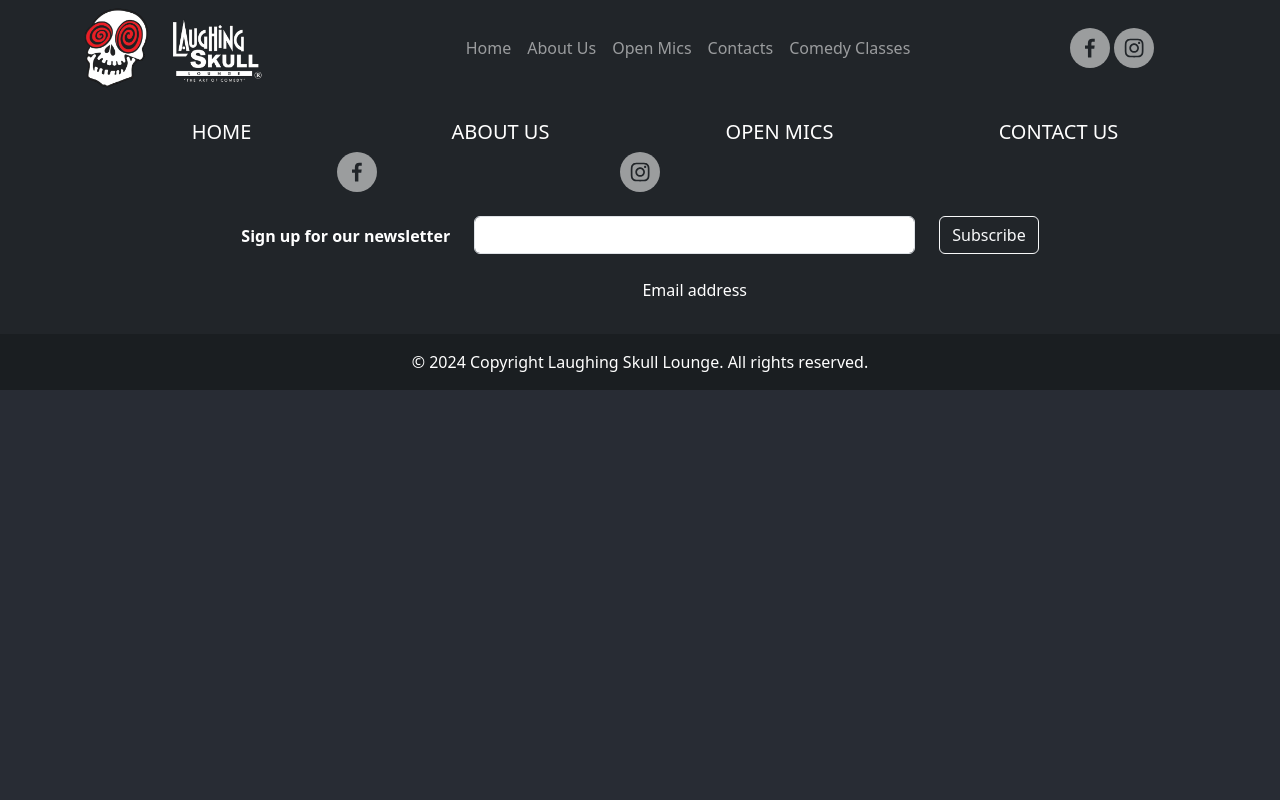
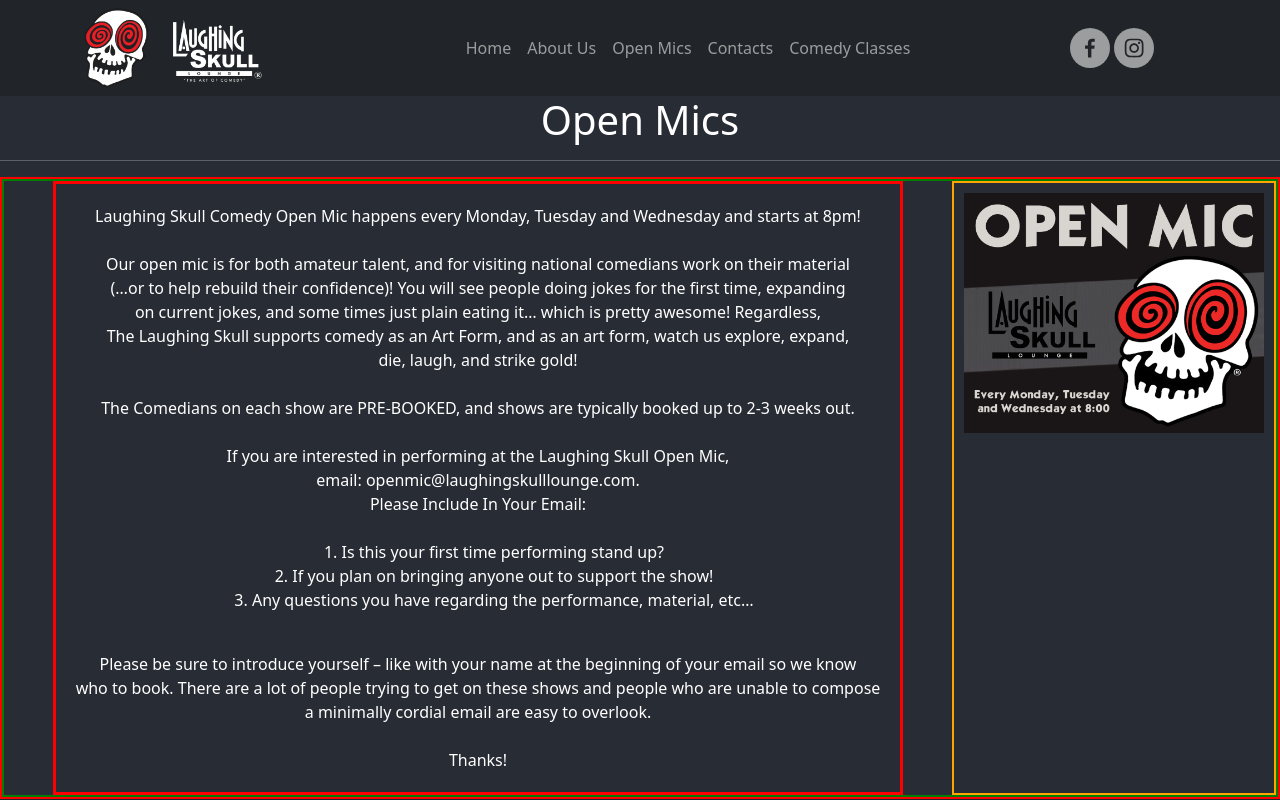
Before and after one commit to Jvzqz13/laughingskull, a React (Create React App) app in the folder react-laughingskull/: page /openmics in a window 1280 px wide. Shown: the top 800 px of the page. Built offline with nearby package versions, Linux system fonts and the light colour scheme.

Commit message:
created open mics page

```diff
--- a/react-laughingskull/src/App.css
+++ b/react-laughingskull/src/App.css
@@ -78,3 +78,34 @@
       padding: 20px;
     }
 }
+
+.open-mics{
+  background-color: #282c34;
+  color: white;
+    p {
+      margin: 0;
+      padding: 20px;
+    }
+    ul {
+      list-style-type: none;
+    }
+}
+
+.main-section{
+  border: 2px solid red;
+
+}
+.open-micSection {
+  border: 2px solid green;
+  display: flex;
+}
+
+.img-pic{
+  border: 2px solid orange;
+  margin-left: auto;
+}
+.words{
+  border: 3px solid red;
+  margin-left: auto;
+
+}
--- a/react-laughingskull/src/App.js
+++ b/react-laughingskull/src/App.js
@@ -4,6 +4,7 @@
 import AboutUs from './pages/AboutUs';
 import Navi from './components/Nav';
 import Footer from './components/Footer';
+import OpenMics from './pages/OpenMics';
 
 
 
@@ -18,6 +19,7 @@
 
       <Route path='/' element={ <Home /> }  />
       <Route path='/aboutus' element={ <AboutUs /> }  />
+      <Route path='/openmics' element={ <OpenMics /> }  />
 
 
 
--- /dev/null
+++ b/react-laughingskull/src/pages/OpenMics.js
@@ -0,0 +1,67 @@
+import OpenmicSkull from '../images/openmic.9d5b4bc.jpg'
+
+function OpenMics (){
+    return (
+        <div className='open-mics' >
+            <div>
+                <h1> Open Mics </h1>
+                <hr />
+
+                <div className='main-section' >
+
+                    <div className='open-micSection'>
+
+                        <div className='words'>
+
+
+
+                    <p>
+
+                    Laughing Skull Comedy Open Mic happens every Monday, Tuesday and Wednesday and starts at 8pm! <br />
+                    <br />
+                    Our open mic is for both amateur talent, and for visiting national comedians work on their material <br />
+                    (…or to help rebuild their confidence)! You will see people doing jokes for the first time, expanding <br />
+                    on current jokes, and some times just plain eating it… which is pretty awesome! Regardless, <br />
+                    The Laughing Skull supports comedy as an Art Form, and as an art form, watch us explore, expand, <br />
+                    die, laugh, and strike gold! <br />
+                    <br />
+
+                    The Comedians on each show are PRE-BOOKED, and shows are typically booked up to 2-3 weeks out. <br />
+                    <br />
+
+                    If you are interested in performing at the Laughing Skull Open Mic, <br />
+                    email: openmic@laughingskulllounge.com. <br />
+                    Please Include In Your Email: <br />
+                    <br />
+
+                    <ul>
+                        <li> 1. Is this your first time performing stand up?  </li>
+                        <li> 2. If you plan on bringing anyone out to support the show! </li>
+                        <li> 3. Any questions you have regarding the performance, material, etc… </li>
+                    </ul>
+
+                    <br />
+
+                    Please be sure to introduce yourself – like with your name at the beginning of your email so we know <br />
+                    who to book. There are a lot of people trying to get on these shows and people who are unable to compose <br />
+                    a minimally cordial email are easy to overlook.<br />
+                    <br />
+                    Thanks!
+
+                    </p>
+                    </div>
+                    <div className='img-pic'>
+                        <img src={OpenmicSkull} alt='openskull' style={{ width: "320px", padding: "10px", margin:"0" }} />
+                    </div>
+
+                    </div>
+                </div>
+
+
+
+            </div>
+        </div>
+    )
+}
+
+export default OpenMics;
```
Also changed, not shown: react-laughingskull/src/images/openmic.9d5b4bc.jpg (added).
